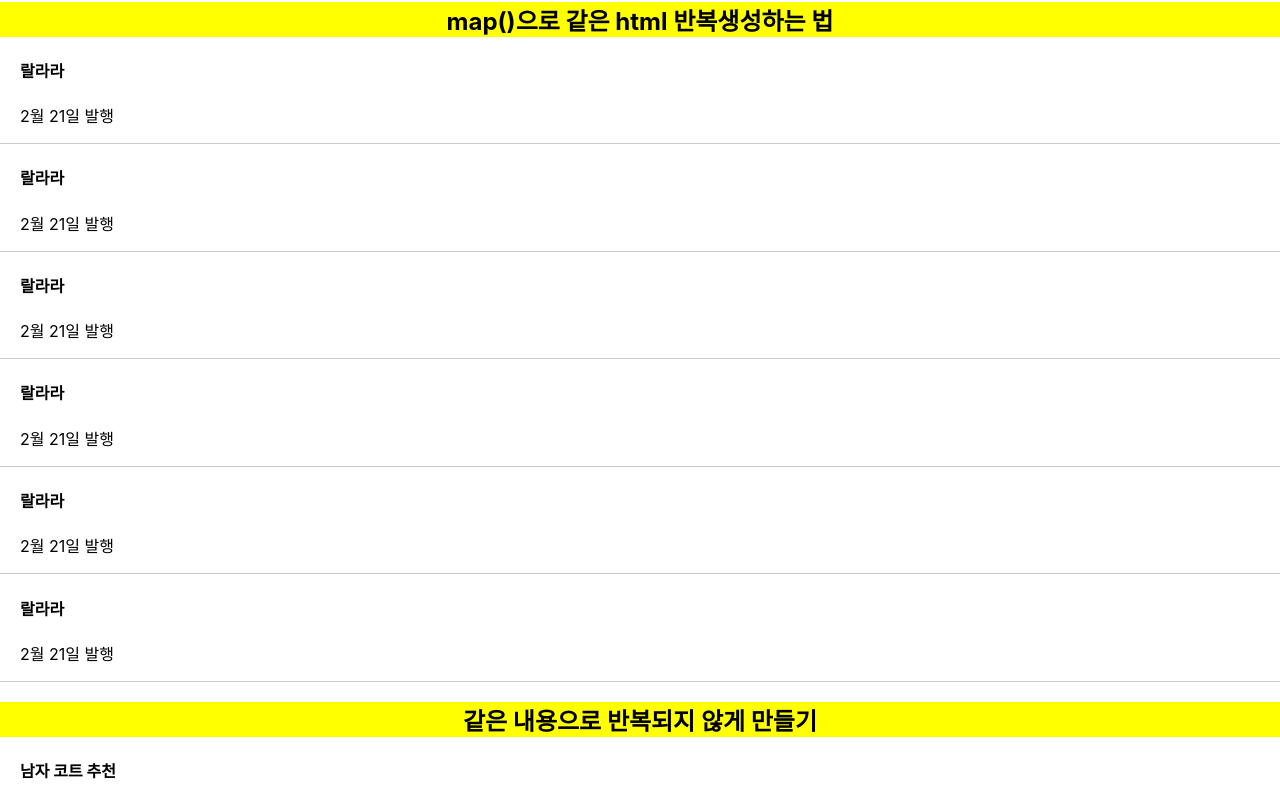
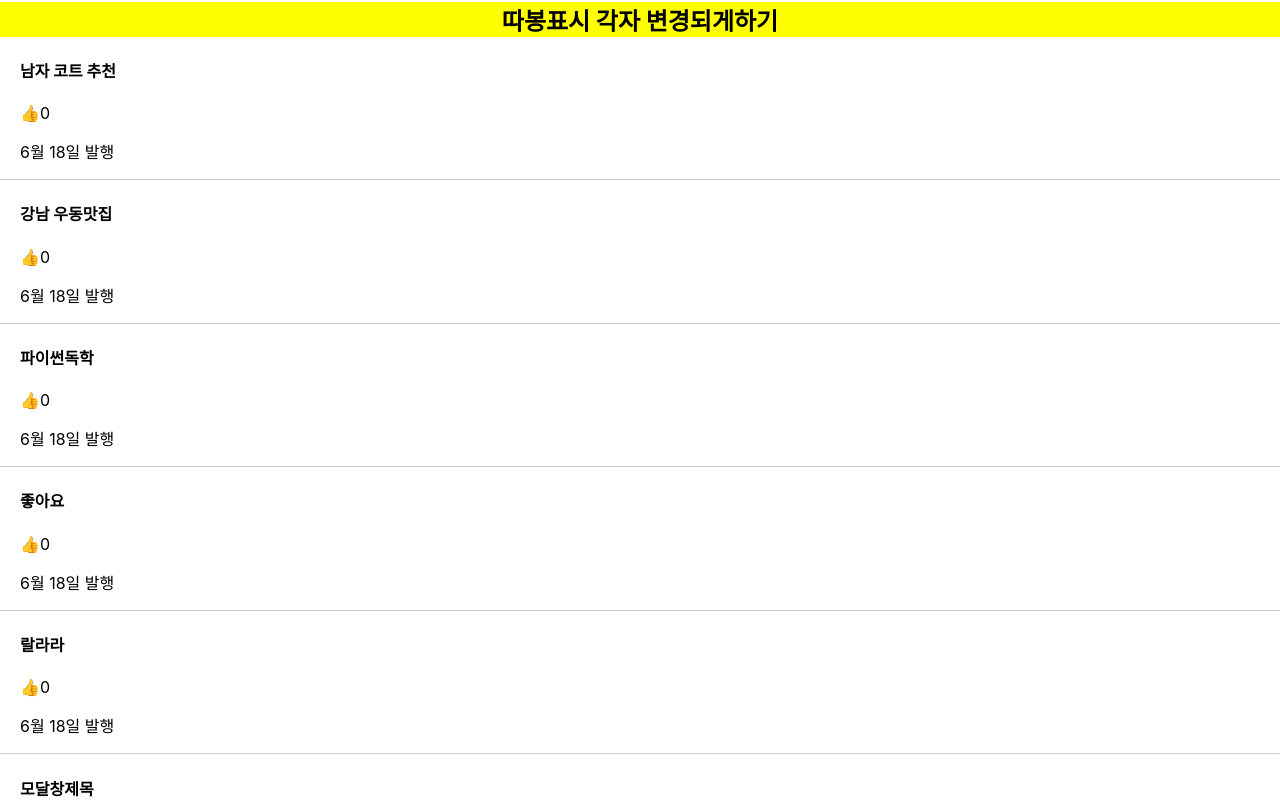
Before and after one commit to Axing00/MY_APP, a React (Create React App) app: page / in a window 1280 px wide. Shown: the part 980-1780 px from the top of the page. Built offline with nearby package versions, Linux system fonts and the light colour scheme.

Commit message:
+ 따봉표시 개별적으로 클릭되기 !

```diff
--- a/src/App.js
+++ b/src/App.js
@@ -33,11 +33,17 @@ function App() {
   // a 는 state에 보관했던 자료 나옴
   // b 는 state 변경 도와주는 함수
 
-  // ?? state 는 언제 사용해야함?
-  // 변동시 자동으로 html에 반영되게 만들고 싶을때
-  // 자주 변경될거 같은 html 부분은 state 로 만들어 놓기 (날짜, 클래스네임 같은)
+  /*
+    ?? state 는 언제 사용해야함?
+    변동시 자동으로 html에 반영되게 만들고 싶을때
+    자주 변경될거 같은 html 부분은 state 로 만들어 놓기 (날짜, 클래스네임 같은)
+  */
 
+  // 따봉 useState
   let [따봉, 따봉변경] = useState(0);
+
+  // 따봉 useState 여러개
+  let [개별따봉, 개별따봉변경] = useState([0, 0, 0, 0, 0, 0]);
 
   // 모달창 만들기 useState
   let [modal, setModal] = useState(false);
@@ -144,7 +150,7 @@ function App() {
       {modal == true ? <Modal /> : null}
 
       {/* map()으로 같은 html 반복생성하는 법 */}
-      <h2 style={{ backgroundColor: "yellow" }}>
+      {/* <h2 style={{ backgroundColor: "yellow" }}>
         map()으로 같은 html 반복생성하는 법
       </h2>
       {글제목.map(function () {
@@ -154,10 +160,10 @@ function App() {
             <p>2월 21일 발행</p>
           </div>
         );
-      })}
+      })} */}
 
       {/* 같은내용만 반복되지 않게 하기 */}
-      <h2 style={{ backgroundColor: "yellow" }}>
+      {/* <h2 style={{ backgroundColor: "yellow" }}>
         같은 내용으로 반복되지 않게 만들기
       </h2>
       {글제목.map(function (a) {
@@ -167,7 +173,7 @@ function App() {
             <p>5월 10일 발행</p>
           </div>
         );
-      })}
+      })} */}
 
       {/* 따봉표시 각자 변경되게하기 */}
       <h2 style={{ backgroundColor: "yellow" }}>따봉표시 각자 변경되게하기</h2>
@@ -178,13 +184,15 @@ function App() {
             <span
               className="thumb_up"
               onClick={() => {
-                따봉변경(따봉 + 1);
+                let copy2 = [...개별따봉];
+                copy2[i] = copy2[i] + 1;
+                개별따봉변경(copy2);
               }}
             >
               👍
             </span>
-            {따봉}
-            <p>2월 21일 발행</p>
+            {개별따봉[i]}
+            <p>6월 18일 발행</p>
           </div>
         );
       })}
```
